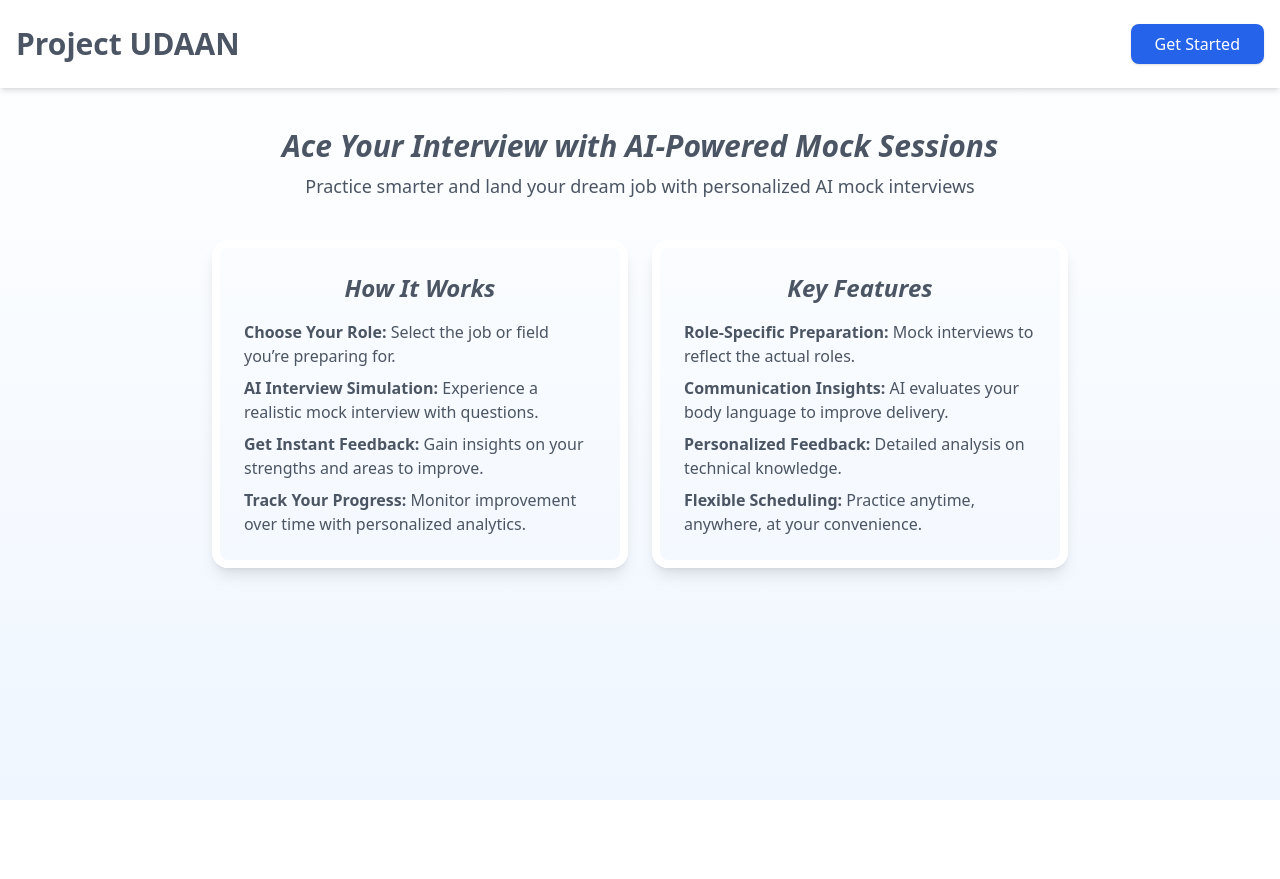
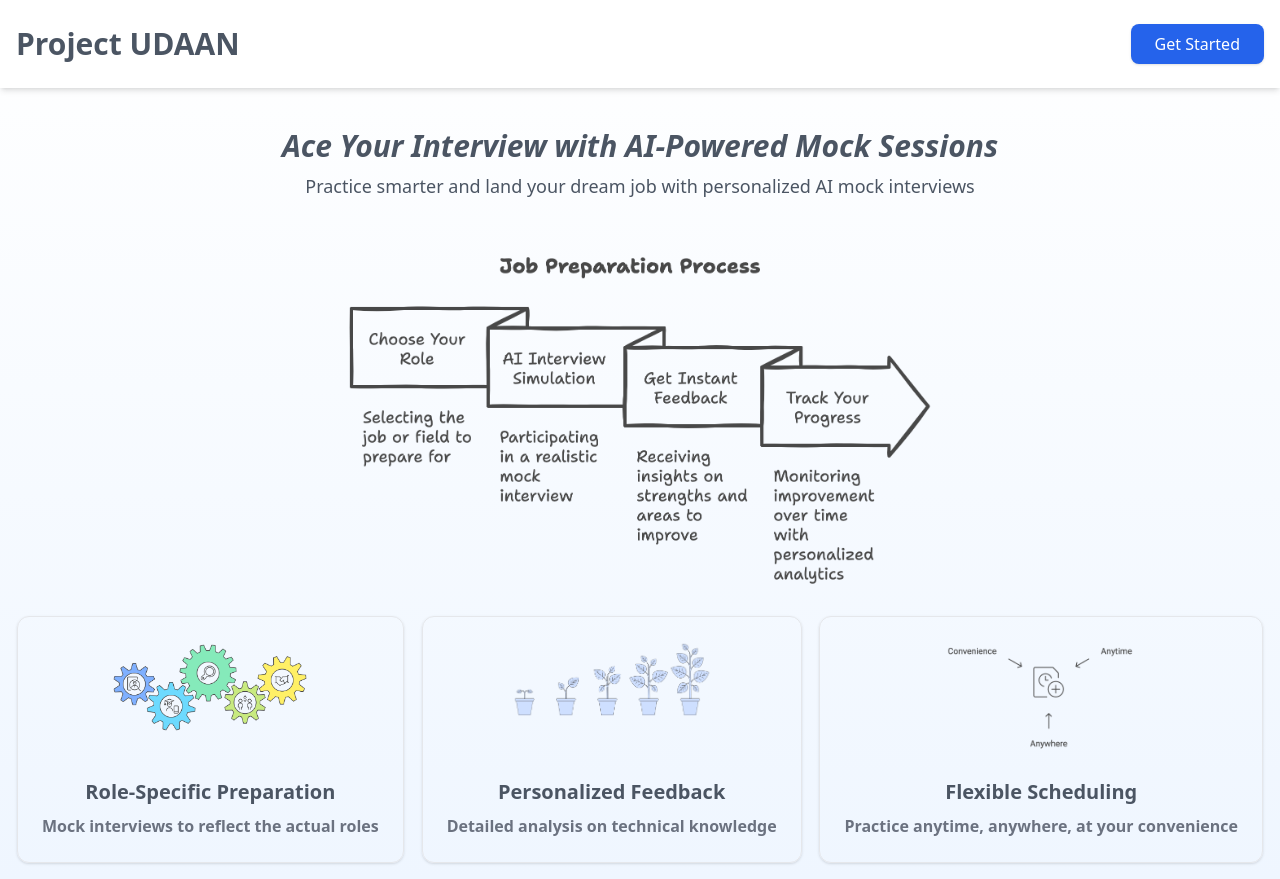
Before and after one commit to shubh-37/udaan-frontend, a React (Vite) app: page / in a window 1280 px wide. Before the commit the page ends 800 px from the top, so only its background shows below. Built offline with nearby package versions, Linux system fonts and the light colour scheme.

Commit message:
updated Ui with images and card components

```diff
--- a/src/shared/HowItWorks.jsx
+++ b/src/shared/HowItWorks.jsx
@@ -1,23 +1,9 @@
+import flowchart from '../assets/flow.png';
+
 export default function HowItWorks() {
   return (
     <>
-      <div className="rounded-2xl shadow-lg p-6 lg:w-1/3 border-8 border-white">
-        <h3 className="text-2xl font-semibold mb-4 text-center text-gray-600 italic">How It Works</h3>
-        <ul className="text-gray-600 text-left space-y-2">
-          <li>
-            <strong>Choose Your Role:</strong> Select the job or field you’re preparing for.
-          </li>
-          <li>
-            <strong>AI Interview Simulation:</strong> Experience a realistic mock interview with questions.
-          </li>
-          <li>
-            <strong>Get Instant Feedback:</strong> Gain insights on your strengths and areas to improve.
-          </li>
-          <li>
-            <strong>Track Your Progress:</strong> Monitor improvement over time with personalized analytics.
-          </li>
-        </ul>
-      </div>
+      <img src={flowchart} alt="" width={600} />
     </>
   );
 }
--- a/src/shared/KeyFeatures.jsx
+++ b/src/shared/KeyFeatures.jsx
@@ -1,22 +1,37 @@
+import { Card, CardContent, CardDescription, CardFooter, CardHeader, CardTitle } from '@/components/ui/card';
+import preparation from '../assets/preparation.png';
+import feedback from '../assets/feedback.png';
+import flexible from '../assets/flexible.png';
 export default function KeyFeatures() {
+  const content = [
+    {
+      heading: 'Role-Specific Preparation',
+      description: 'Mock interviews to reflect the actual roles',
+      img: preparation
+    },
+    { heading: 'Personalized Feedback', description: 'Detailed analysis on technical knowledge', img: feedback },
+    { heading: 'Flexible Scheduling', description: 'Practice anytime, anywhere, at your convenience', img: flexible }
+  ];
   return (
     <>
-      <div className="rounded-2xl shadow-lg p-6 lg:w-1/3 border-8 border-white">
-        <h3 className="text-2xl font-semibold mb-4 text-center text-gray-600 italic">Key Features</h3>
-        <ul className="text-gray-600 text-left space-y-2">
-          <li>
-            <strong>Role-Specific Preparation:</strong> Mock interviews to reflect the actual roles.
-          </li>
-          <li>
-            <strong>Communication Insights:</strong> AI evaluates your body language to improve delivery.
-          </li>
-          <li>
-            <strong>Personalized Feedback:</strong> Detailed analysis on technical knowledge.
-          </li>
-          <li>
-            <strong>Flexible Scheduling:</strong> Practice anytime, anywhere, at your convenience.
-          </li>
-        </ul>
+      <div className="flex w-full justify-around flex-wrap gap-4">
+        {content.map((item) => (
+          <>
+            <Card className="flex flex-col items-center justify-between">
+              <CardHeader>
+                <CardDescription>
+                  <div>
+                    <img src={item.img} width={200} height={200} />
+                  </div>
+                </CardDescription>
+              </CardHeader>
+              <CardContent className="flex flex-col items-center justify-center gap-2">
+                <p className="text-xl text-gray-600 font-bold">{item.heading}</p>
+                <p className="text-gray-500 font-semibold">{item.description}</p>
+              </CardContent>
+            </Card>
+          </>
+        ))}
       </div>
     </>
   );
```
